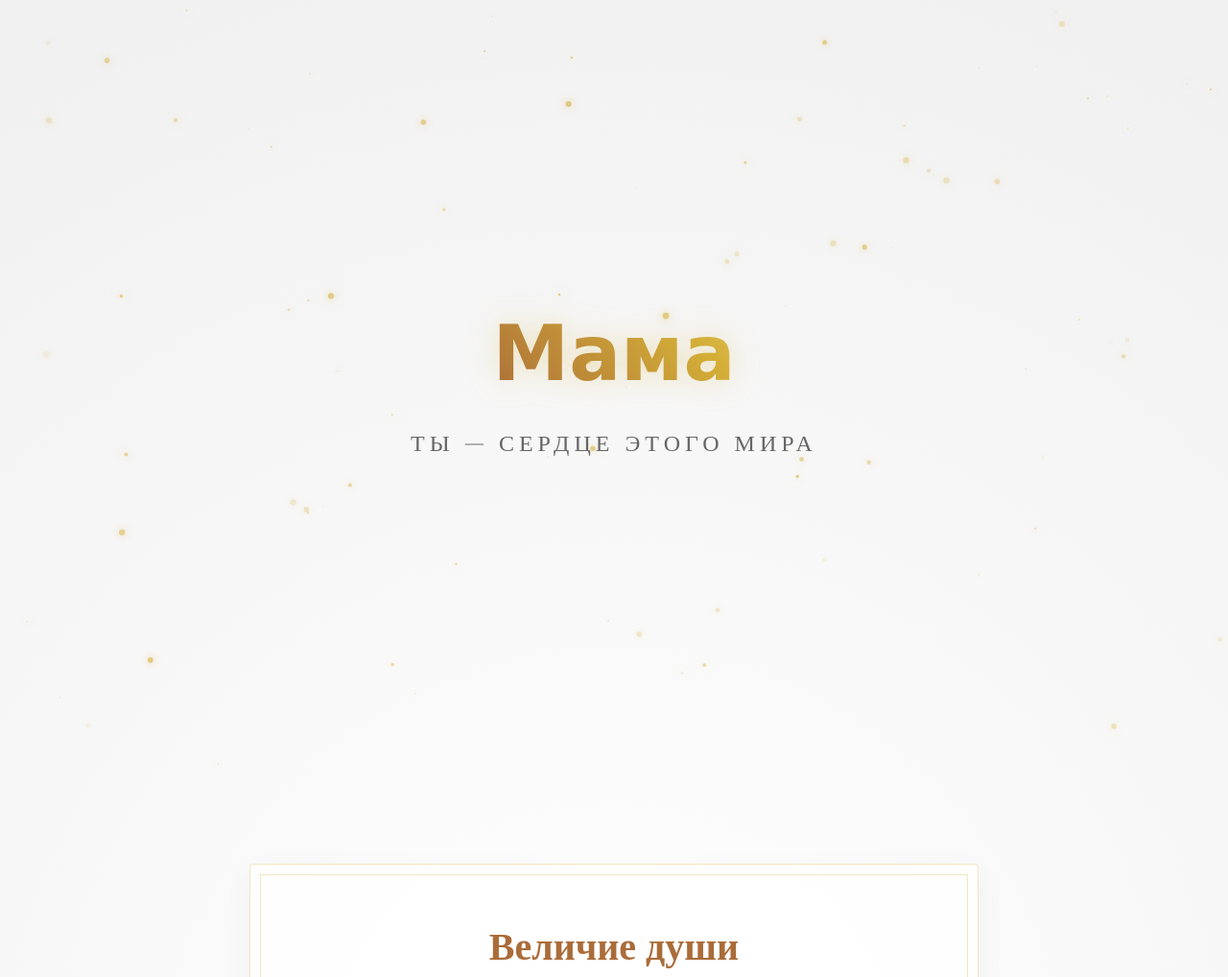
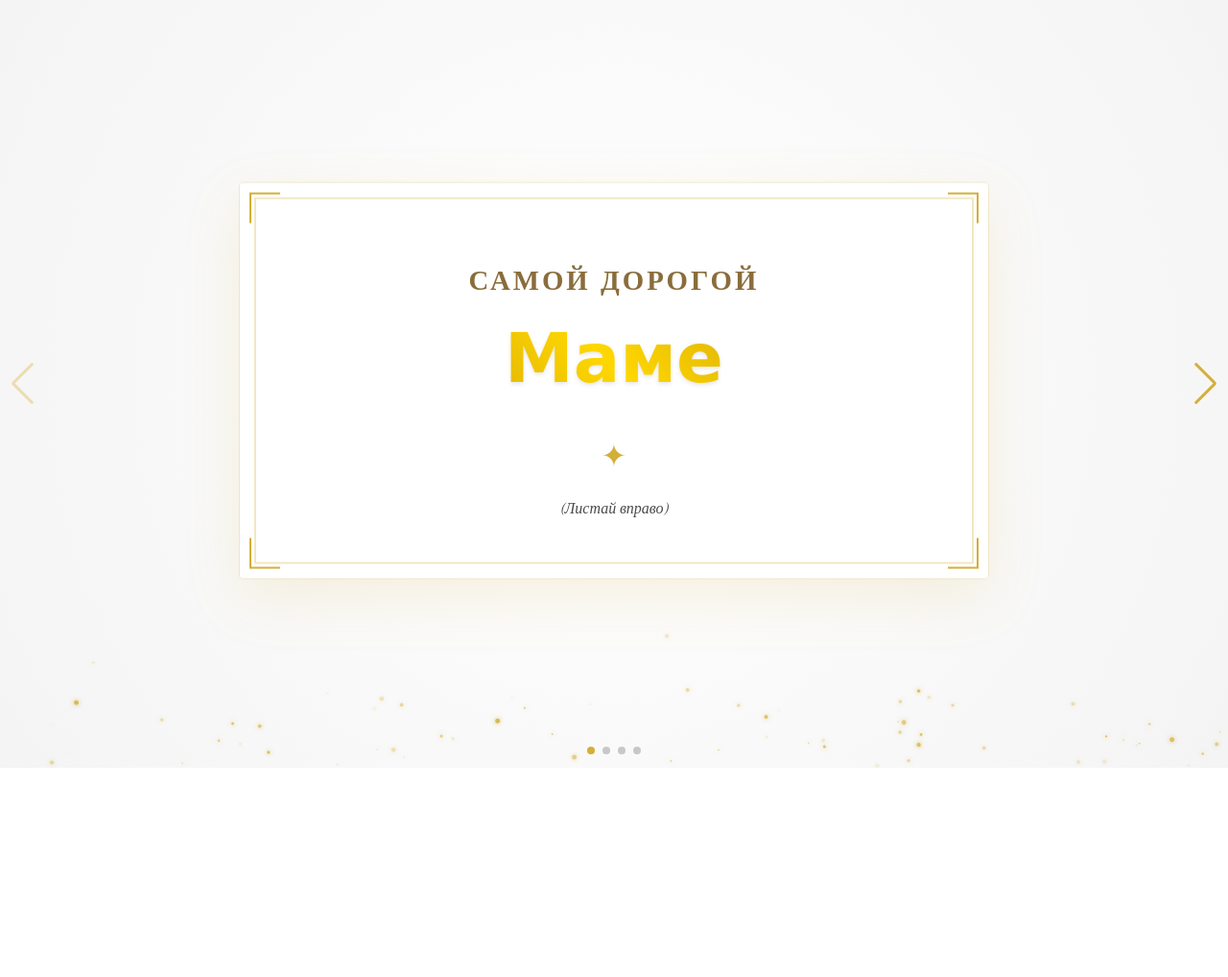
Before and after one commit to Bagerca/Message-to-Mom, a plain HTML site: page index.html in a window 1280 px wide. Shown: the top 1018 px of the page at 96% size. After the commit the page ends 800 px from the top, so only its background shows below. Drawn offline with nearby package versions, Linux system fonts and the light colour scheme.

Commit message:
Update index.html

```diff
--- a/index.html
+++ b/index.html
@@ -3,264 +3,357 @@
 <head>
     <meta charset="UTF-8">
     <meta name="viewport" content="width=device-width, initial-scale=1.0">
-    <title>Для Любимой Мамы</title>
-    <!-- Подключаем величественные шрифты -->
-    <link href="https://fonts.googleapis.com/css2?family=Cinzel:wght@400;700&family=Pinyon+Script&family=Montserrat:wght@300&display=swap" rel="stylesheet">
+    <title>Любимой Маме</title>
+
+    <!-- Подключаем Swiper (Слайдер) -->
+    <link rel="stylesheet" href="https://cdn.jsdelivr.net/npm/swiper@11/swiper-bundle.min.css" />
+
+    <!-- Шрифты -->
+    <link href="https://fonts.googleapis.com/css2?family=Cinzel:wght@400;600&family=Pinyon+Script&family=Cormorant+Garamond:wght@400;600&display=swap" rel="stylesheet">
 
     <style>
         :root {
             --gold: #D4AF37;
-            --gold-light: #F7E7CE;
-            --gold-dark: #AA6C39;
-            --bg-color: #fcfcfc;
+            --gold-light: #F9F1D0;
+            --text-main: #4a4a4a;
+            --white-bg: #fdfdfd;
         }
 
-        * {
+        body, html {
             margin: 0;
             padding: 0;
-            box-sizing: border-box;
+            width: 100%;
+            height: 100%;
+            overflow: hidden; /* Запрещаем скролл */
+            background: radial-gradient(circle at center, #ffffff 0%, #f4f4f4 100%);
+            font-family: 'Cinzel', serif;
         }
 
-        body {
-            background-color: var(--bg-color);
-            background: radial-gradient(circle at center, #ffffff 0%, #f0f0f0 100%);
-            color: #333;
-            font-family: 'Cinzel', serif;
-            overflow-x: hidden;
-        }
-
-        /* Анимация золотой пыли на фоне */
-        #particles {
-            position: fixed;
+        /* Холст для частиц */
+        #canvas-bg {
+            position: absolute;
             top: 0;
             left: 0;
             width: 100%;
             height: 100%;
+            z-index: 1;
             pointer-events: none;
-            z-index: 1;
         }
 
-        /* Главный экран */
-        .hero {
-            height: 100vh;
-            display: flex;
-            flex-direction: column;
-            justify-content: center;
-            align-items: center;
-            text-align: center;
-            position: relative;
+        /* Основной контейнер слайдера */
+        .swiper {
+            width: 100%;
+            height: 100%;
             z-index: 2;
         }
 
-        .hero h1 {
-            font-family: 'Pinyon Script', cursive;
-            font-size: 5rem;
-            margin-bottom: 20px;
-            /* Эффект золотого текста */
-            background: linear-gradient(45deg, var(--gold-dark), var(--gold), var(--gold-light), var(--gold));
-            background-size: 300%;
-            -webkit-background-clip: text;
-            -webkit-text-fill-color: transparent;
-            animation: shine 5s infinite linear;
-            filter: drop-shadow(0 0 15px rgba(212, 175, 55, 0.3));
+        .swiper-slide {
+            display: flex;
+            justify-content: center;
+            align-items: center;
+            opacity: 0; /* Для анимации появления */
+            transition: opacity 0.5s ease;
         }
 
-        .hero p {
-            font-size: 1.5rem;
-            letter-spacing: 5px;
-            text-transform: uppercase;
-            color: #666;
-            opacity: 0;
-            animation: fadeInUp 2s ease forwards 1s;
+        .swiper-slide-active {
+            opacity: 1;
         }
 
-        /* Секция со словами */
-        .content {
+        /* КАРТОЧКА (Центральный элемент) */
+        .royal-card {
+            width: 90%;
+            max-width: 700px;
+            padding: 60px 40px;
+            background: rgba(255, 255, 255, 0.9);
+            box-shadow: 0 20px 60px rgba(212, 175, 55, 0.15),
+                        0 0 0 1px rgba(212, 175, 55, 0.2); /* Тонкая золотая обводка */
+            text-align: center;
             position: relative;
-            z-index: 2;
-            padding: 100px 20px;
-            max-width: 800px;
-            margin: 0 auto;
+            border-radius: 4px;
+            /* Эффект парения */
+            animation: float 6s ease-in-out infinite;
         }
 
-        .card {
-            background: rgba(255, 255, 255, 0.8);
-            backdrop-filter: blur(10px);
-            border: 1px solid rgba(212, 175, 55, 0.3);
-            margin-bottom: 100px;
-            padding: 60px 40px;
-            text-align: center;
-            border-radius: 4px;
-            box-shadow: 0 10px 30px rgba(0,0,0,0.05);
-            opacity: 0; /* Скрыто по умолчанию для JS анимации */
-            transform: translateY(50px);
-            transition: all 1s ease;
-            position: relative;
-        }
-
-        .card::before {
+        /* Внутренняя рамка */
+        .royal-card::before {
             content: '';
             position: absolute;
-            top: 10px; left: 10px; right: 10px; bottom: 10px;
-            border: 1px solid var(--gold);
+            top: 15px; left: 15px; right: 15px; bottom: 15px;
+            border: 2px solid var(--gold);
             opacity: 0.3;
             pointer-events: none;
         }
 
-        .card.visible {
-            opacity: 1;
-            transform: translateY(0);
+        /* Декор углов */
+        .corner {
+            position: absolute;
+            width: 30px;
+            height: 30px;
+            border-color: var(--gold);
+            border-style: solid;
+            pointer-events: none;
+        }
+        .tl { top: 10px; left: 10px; border-width: 2px 0 0 2px; }
+        .tr { top: 10px; right: 10px; border-width: 2px 2px 0 0; }
+        .bl { bottom: 10px; left: 10px; border-width: 0 0 2px 2px; }
+        .br { bottom: 10px; right: 10px; border-width: 0 2px 2px 0; }
+
+        /* Текстовые стили */
+        h1 {
+            font-family: 'Pinyon Script', cursive;
+            font-size: 4.5rem;
+            margin: 0 0 20px 0;
+            background: linear-gradient(45deg, #b8860b, #ffd700, #b8860b);
+            -webkit-background-clip: text;
+            -webkit-text-fill-color: transparent;
+            /* Легкая тень для объема */
+            filter: drop-shadow(0 2px 2px rgba(0,0,0,0.1));
+            line-height: 1.2;
         }
 
-        .card h2 {
-            font-size: 2.5rem;
-            color: var(--gold-dark);
-            margin-bottom: 20px;
+        h2 {
+            font-size: 1.8rem;
+            color: #8a6d3b;
+            margin-bottom: 25px;
+            letter-spacing: 3px;
+            text-transform: uppercase;
         }
 
-        .card p {
-            font-family: 'Montserrat', sans-serif;
-            font-size: 1.1rem;
-            line-height: 1.8;
-            color: #555;
+        p {
+            font-family: 'Cormorant Garamond', serif;
+            font-size: 1.6rem;
+            line-height: 1.6;
+            color: var(--text-main);
+            max-width: 500px;
+            margin: 0 auto;
         }
 
-        /* Декоративные элементы */
-        .ornament {
+        .decoration {
             font-size: 2rem;
             color: var(--gold);
-            margin-top: 20px;
+            margin-top: 30px;
+            opacity: 0.7;
         }
 
-        /* Анимации */
-        @keyframes shine {
-            0% { background-position: 0% 50%; }
-            50% { background-position: 100% 50%; }
-            100% { background-position: 0% 50%; }
+        /* Анимация элементов внутри слайда */
+        .swiper-slide-active h1,
+        .swiper-slide-active h2,
+        .swiper-slide-active p,
+        .swiper-slide-active .decoration {
+            animation: slideUpFade 1.2s ease forwards;
         }
 
-        @keyframes fadeInUp {
-            to { opacity: 1; transform: translateY(0); }
+        /* Задержки для красоты */
+        .swiper-slide-active h2 { animation-delay: 0.2s; }
+        .swiper-slide-active p { animation-delay: 0.4s; }
+        .swiper-slide-active .decoration { animation-delay: 0.6s; }
+
+        /* Навигация (Стрелки) */
+        .swiper-button-next, .swiper-button-prev {
+            color: var(--gold) !important;
+            transition: transform 0.3s;
+        }
+        .swiper-button-next:hover { transform: translateX(5px); }
+        .swiper-button-prev:hover { transform: translateX(-5px); }
+
+        .swiper-pagination-bullet-active {
+            background: var(--gold) !important;
         }
 
-        /* Адаптив для телефонов */
+        /* Анимации Keyframes */
+        @keyframes float {
+            0% { transform: translateY(0px); }
+            50% { transform: translateY(-15px); }
+            100% { transform: translateY(0px); }
+        }
+
+        @keyframes slideUpFade {
+            from {
+                opacity: 0;
+                transform: translateY(30px);
+            }
+            to {
+                opacity: 1;
+                transform: translateY(0);
+            }
+        }
+
+        /* Адаптив */
         @media (max-width: 768px) {
-            .hero h1 { font-size: 3rem; }
-            .card h2 { font-size: 2rem; }
+            h1 { font-size: 3rem; }
+            h2 { font-size: 1.2rem; }
+            p { font-size: 1.2rem; }
+            .royal-card { width: 85%; padding: 40px 20px; }
         }
     </style>
 </head>
 <body>
 
-    <!-- Канвас для золотой пыли -->
-    <canvas id="particles"></canvas>
+    <!-- Золотая пыль (Canvas) -->
+    <canvas id="canvas-bg"></canvas>
 
-    <section class="hero">
-        <h1>Мама</h1>
-        <p>Ты — сердце этого мира</p>
-    </section>
+    <!-- Слайдер -->
+    <div class="swiper mySwiper">
+        <div class="swiper-wrapper">
 
-    <section class="content">
-        <!-- Карточка 1 -->
-        <div class="card">
-            <h2>Величие души</h2>
-            <p>Твоя любовь подобна солнечному свету — она согревает, даже когда мы далеко. Ты создаешь уют из ничего и даришь покой одним лишь взглядом.</p>
-            <div class="ornament">❦</div>
+            <!-- СЛАЙД 1: Вступление -->
+            <div class="swiper-slide">
+                <div class="royal-card">
+                    <!-- Уголки -->
+                    <div class="corner tl"></div><div class="corner tr"></div>
+                    <div class="corner bl"></div><div class="corner br"></div>
+
+                    <h2>Самой Дорогой</h2>
+                    <h1>Маме</h1>
+                    <div class="decoration">✦</div>
+                    <p style="font-size: 1rem; margin-top: 20px; opacity: 0.6; font-style: italic;">(Листай вправо)</p>
+                </div>
+            </div>
+
+            <!-- СЛАЙД 2: Первое послание -->
+            <div class="swiper-slide">
+                <div class="royal-card">
+                    <div class="corner tl"></div><div class="corner tr"></div>
+                    <div class="corner bl"></div><div class="corner br"></div>
+
+                    <h1>Благодарю</h1>
+                    <p>За бессонные ночи, за бесконечное терпение и за руки, которые всегда готовы обнять. Ты создала мой мир.</p>
+                    <div class="decoration">❦</div>
+                </div>
+            </div>
+
+            <!-- СЛАЙД 3: Второе послание -->
+            <div class="swiper-slide">
+                <div class="royal-card">
+                    <div class="corner tl"></div><div class="corner tr"></div>
+                    <div class="corner bl"></div><div class="corner br"></div>
+
+                    <h1>Ты — Красота</h1>
+                    <p>Твоя душа светлее этого белого мрамора, а сердце дороже всего золота на земле. Ты — лучшее, что есть в моей жизни.</p>
+                    <div class="decoration">❦</div>
+                </div>
+            </div>
+
+             <!-- СЛАЙД 4: Финал -->
+             <div class="swiper-slide">
+                <div class="royal-card">
+                    <div class="corner tl"></div><div class="corner tr"></div>
+                    <div class="corner bl"></div><div class="corner br"></div>
+
+                    <h2>С Любовью</h2>
+                    <h1>Навсегда</h1>
+                    <p>Пусть каждый твой день будет таким же светлым и прекрасным, как ты сама.</p>
+                    <div class="decoration">❤</div>
+                </div>
+            </div>
+
         </div>
 
-        <!-- Карточка 2 -->
-        <div class="card">
-            <h2>Бесконечная мудрость</h2>
-            <p>Ты лучшая не потому, что идеальна, а потому, что твоя доброта не знает границ. Спасибо за то, что ты есть.</p>
-            <div class="ornament">❦</div>
-        </div>
+        <!-- Кнопки управления -->
+        <div class="swiper-button-next"></div>
+        <div class="swiper-button-prev"></div>
+        <div class="swiper-pagination"></div>
+    </div>
 
-        <!-- Карточка 3 -->
-        <div class="card">
-            <h2>Ангел-хранитель</h2>
-            <p>Пусть каждый твой день будет наполнен светом, который ты даришь нам. Ты достойна всего золота мира.</p>
-            <div class="ornament">❦</div>
-        </div>
-    </section>
-
+    <!-- Скрипты -->
+    <script src="https://cdn.jsdelivr.net/npm/swiper@11/swiper-bundle.min.js"></script>
     <script>
-        // 1. Анимация появления карточек при скролле
-        const observer = new IntersectionObserver((entries) => {
-            entries.forEach(entry => {
-                if (entry.isIntersecting) {
-                    entry.target.classList.add('visible');
-                }
-            });
-        }, { threshold: 0.1 });
-
-        document.querySelectorAll('.card').forEach(card => {
-            observer.observe(card);
+        // 1. Настройка слайдера
+        var swiper = new Swiper(".mySwiper", {
+            effect: "creative", // Красивый эффект перехода
+            creativeEffect: {
+                prev: {
+                    shadow: true,
+                    translate: [0, 0, -400],
+                },
+                next: {
+                    translate: ["100%", 0, 0],
+                },
+            },
+            speed: 1000, // Скорость анимации (медленно и плавно)
+            grabCursor: true,
+            navigation: {
+                nextEl: ".swiper-button-next",
+                prevEl: ".swiper-button-prev",
+            },
+            pagination: {
+                el: ".swiper-pagination",
+                clickable: true,
+            },
         });
 
-        // 2. Генерация золотой пыли (Particles)
-        const canvas = document.getElementById('particles');
+        // 2. Настройка золотых частиц (Sparkles)
+        const canvas = document.getElementById('canvas-bg');
         const ctx = canvas.getContext('2d');
-        canvas.width = window.innerWidth;
-        canvas.height = window.innerHeight;
 
-        let particlesArray = [];
-        const numberOfParticles = 100;
+        let width, height;
+        let particles = [];
+
+        function resize() {
+            width = canvas.width = window.innerWidth;
+            height = canvas.height = window.innerHeight;
+        }
 
         class Particle {
             constructor() {
-                this.x = Math.random() * canvas.width;
-                this.y = Math.random() * canvas.height;
-                this.size = Math.random() * 3 + 1; // Размер частицы
-                this.speedX = Math.random() * 1 - 0.5;
-                this.speedY = Math.random() * 1 - 0.5;
-                this.color = 'rgba(212, 175, 55, ' + (Math.random() * 0.5 + 0.1) + ')'; // Золотой с прозрачностью
+                this.reset();
+            }
+            reset() {
+                this.x = Math.random() * width;
+                this.y = Math.random() * height;
+                this.size = Math.random() * 2 + 0.5;
+                this.speedY = Math.random() * 0.5 + 0.1; // Медленно вверх
+                this.alpha = Math.random() * 0.5 + 0.1;
+                this.fade = Math.random() * 0.01 + 0.005;
             }
             update() {
-                this.x += this.speedX;
-                this.y += this.speedY;
-                // Если улетели за экран, возвращаем
-                if (this.size > 0.2) this.size -= 0.01; // Мерцание
-                if (this.size <= 0.2) this.size = Math.random() * 3 + 1;
+                this.y -= this.speedY;
+                this.alpha -= this.fade;
 
-                if (this.x > canvas.width || this.x < 0) this.speedX = -this.speedX;
-                if (this.y > canvas.height || this.y < 0) this.speedY = -this.speedY;
+                if (this.alpha <= 0 || this.y < 0) {
+                    this.reset();
+                    this.y = height; // Появляются снизу
+                    this.alpha = 0;
+                    this.fade = -this.fade; // Начинаем проявляться
+                } else if (this.alpha >= 0.8) {
+                    this.fade = Math.abs(this.fade); // Начинаем исчезать
+                }
             }
             draw() {
-                ctx.fillStyle = this.color;
                 ctx.beginPath();
                 ctx.arc(this.x, this.y, this.size, 0, Math.PI * 2);
+                ctx.fillStyle = `rgba(212, 175, 55, ${this.alpha})`; // Золотой цвет
                 ctx.fill();
-
-                // Добавляем сияние
-                ctx.shadowBlur = 10;
+                // Блеск
+                ctx.shadowBlur = 5;
                 ctx.shadowColor = "#D4AF37";
             }
         }
 
-        function init() {
-            particlesArray = [];
-            for (let i = 0; i < numberOfParticles; i++) {
-                particlesArray.push(new Particle());
+        function initParticles() {
+            resize();
+            particles = [];
+            for(let i = 0; i < 70; i++) {
+                particles.push(new Particle());
             }
         }
 
-        function animate() {
-            ctx.clearRect(0, 0, canvas.width, canvas.height);
-            for (let i = 0; i < particlesArray.length; i++) {
-                particlesArray[i].update();
-                particlesArray[i].draw();
-            }
-            requestAnimationFrame(animate);
+        function animateParticles() {
+            ctx.clearRect(0, 0, width, height);
+            particles.forEach(p => {
+                p.update();
+                p.draw();
+            });
+            requestAnimationFrame(animateParticles);
         }
 
-        init();
-        animate();
+        window.addEventListener('resize', () => {
+            resize();
+            initParticles();
+        });
 
-        window.addEventListener('resize', () => {
-            canvas.width = window.innerWidth;
-            canvas.height = window.innerHeight;
-            init();
-        });
+        initParticles();
+        animateParticles();
     </script>
 </body>
 </html>
```
